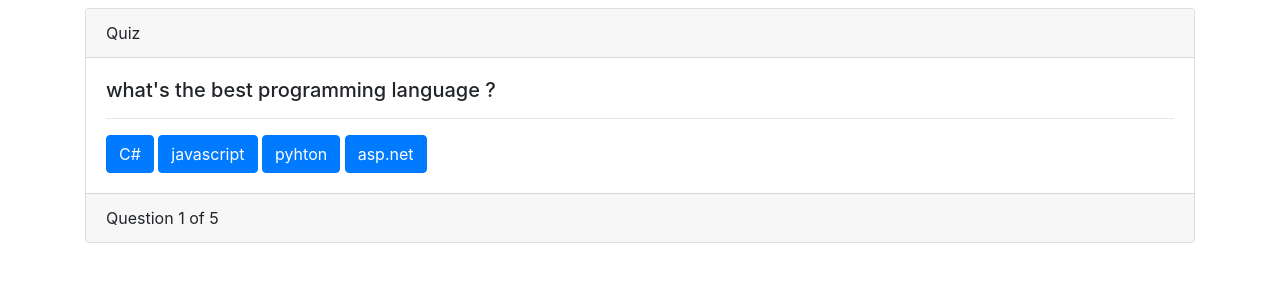
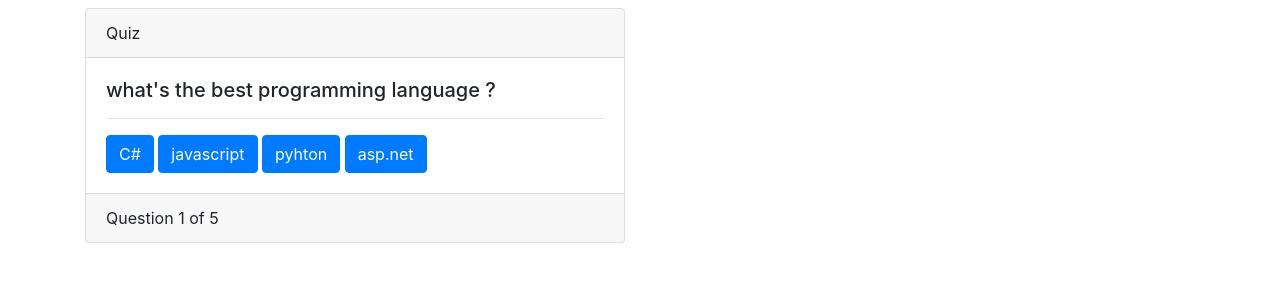
Before and after one commit to foukan/javascript, a plain HTML site: page quiz uygulama/index.html in a window 1280 px wide. Drawn offline with nearby package versions, Linux system fonts and the light colour scheme.

Commit message:
ufak düzeltmeler

```diff
--- a/quiz uygulama/index.html
+++ b/quiz uygulama/index.html
@@ -13,7 +13,7 @@
 
     <div class="container mt-2">
         <div class="row">
-            <div class="col-12">
+            <div class="col-6">
 
                 <div class="card">
                     <div class="card-header">
--- a/quiz uygulama/js/app.js
+++ b/quiz uygulama/js/app.js
@@ -83,6 +83,7 @@ function guess(id, guess) {
         quiz.guess(guess);
         loadQuestion()
     }
+
 }
 
 function showScore() {
@@ -94,9 +95,10 @@ function showScore() {
 function showProgress() {
     var totalQuestion = quiz.questions.length;
     var questionNumber = quiz.questionIndex + 1;
-    var html = 'Question ' + questionNumber + ' of ' + totalQuestion;
+    var html = 'Question ' + questionNumber  + ' of ' + totalQuestion;
 
-    if (totalQuestion === questionNumber) {
+
+    if ( questionNumber === totalQuestion) {
         document.querySelector('#progress').innerHTML = "Quiz is Ended";
     } else {
         document.querySelector('#progress').innerHTML = html;
```
